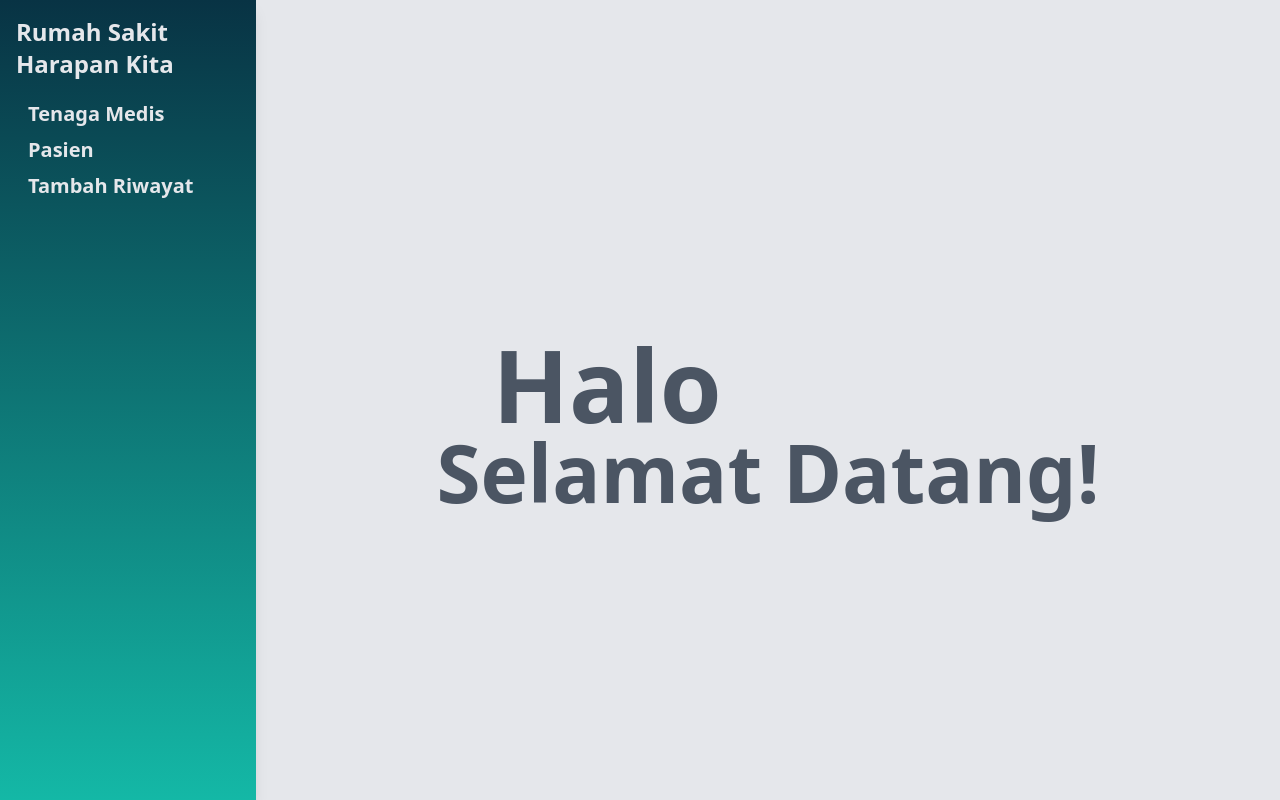
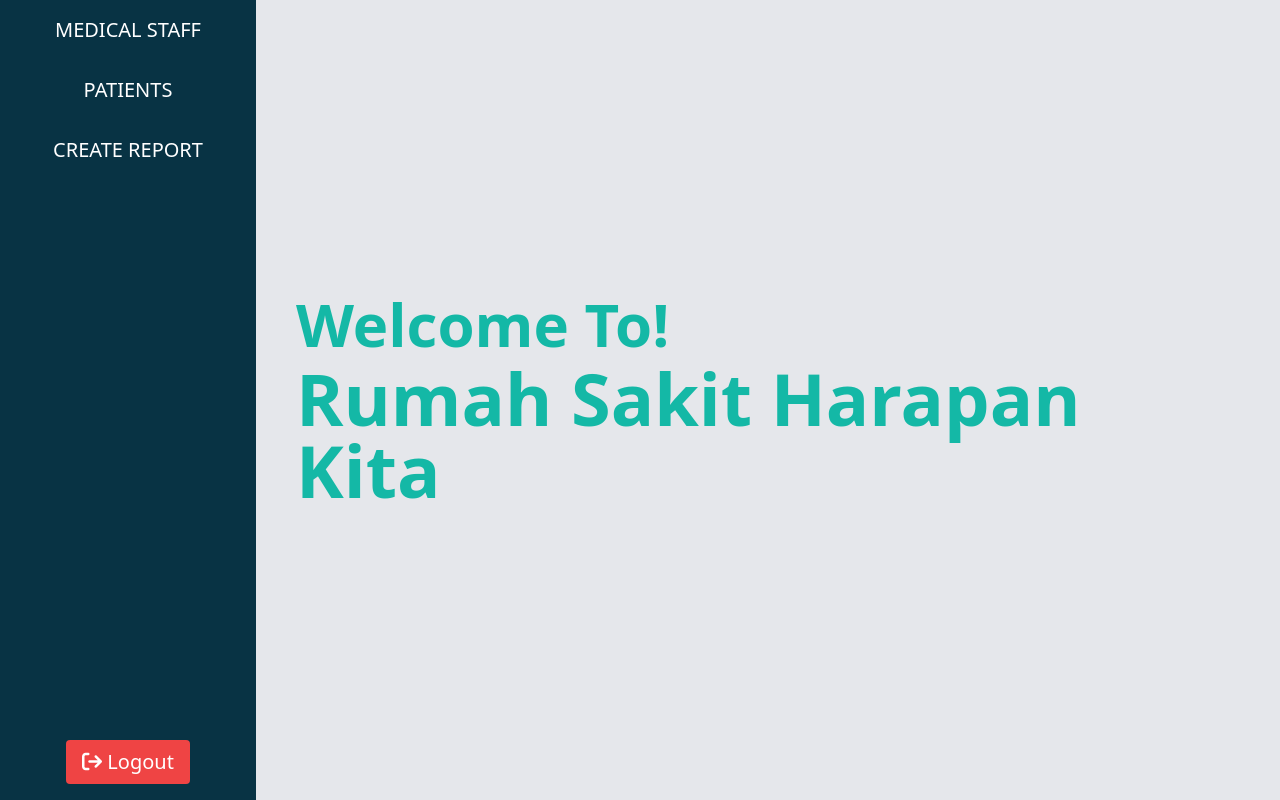
Before and after one commit to naufalkr/Hospital-Integraded-Management-System, a PHP site: page /Hospital-Integrated-Management-System/dashboard-rs.php in a window 1280 px wide. Run offline with PHP 8.4, Linux system fonts and the light colour scheme; data comes from the database, SQL or seed files in the repository; style sheets or scripts are compiled from the project's sources; some libraries are stand-ins or nearby versions.

Commit message:
Update UI RS

```diff
--- a/dashboard-rs.php
+++ b/dashboard-rs.php
@@ -45,11 +45,23 @@
 ?>
 <!DOCTYPE html>
 <html lang="en">
+
 <head>
   <meta charset="UTF-8" />
   <meta name="viewport" content="width=device-width, initial-scale=1.0" />
   <title>Document</title>
-    <link rel="stylesheet" href="dashboard-rs/output.css" />
+  <link rel="stylesheet" href="css/rs.css" />
+  <!-- Tailwind -->
+  <script src="https://cdn.tailwindcss.com"></script>
+
+  <!--font awesome-->
+  <link rel="stylesheet" href="https://cdnjs.cloudflare.com/ajax/libs/font-awesome/6.4.0/css/all.min.css" integrity="sha512-iecdLmaskl7CVkqkXNQ/ZH/XLlvWZOJyj7Yy7tcenmpD1ypASozpmT/E0iPtmFIB46ZmdtAc9eNBvH0H/ZpiBw==" crossorigin="anonymous" referrerpolicy="no-referrer" />
+
+  <!-- Poppins Font -->
+  <link rel="preconnect" href="https://fonts.googleapis.com" />
+  <link rel="preconnect" href="https://fonts.gstatic.com" crossorigin />
+  <link href="https://fonts.googleapis.com/css2?family=Poppins:ital,wght@0,100;0,200;0,300;0,400;0,500;0,600;0,700;0,800;0,900;1,100;1,200;1,300;1,400;1,500;1,600;1,700;1,800;1,900&display=swap" rel="stylesheet" />
+
   <style>
     .search-bar {
       padding: 0.5rem;
@@ -57,6 +69,7 @@
       border: 1px solid #ccc;
       border-radius: 5px;
     }
+
     .doctor-item {
       display: flex;
       justify-content: space-between;
@@ -66,6 +79,7 @@
       border-radius: 8px;
       box-shadow: 0 2px 4px rgba(0, 0, 0, 0.1);
     }
+
     .list-item {
       display: flex;
       justify-content: space-between;
@@ -77,29 +91,36 @@
     }
   </style>
 </head>
+
 <body class="bg-gray-200">
   <div class="flex h-screen">
     <!-- Sidebar -->
-      <div class="w-64 bg-gradient-to-b from-cyan-950 to-teal-500 p-4 shadow-lg text-white">
-        <h2 class="text-2xl font-bold mb-4 text-gray-200"><?php echo htmlspecialchars($rumah_sakit['nama_rumahsakit']); ?></h2>
-        <ul class="text-xl font-bold text-gray-200">
+    <div class="text-xl flex flex-col justify-between w-64 bg-cyan-950 text-center">
+      <ul>
+        <div class="justify-between">
           <li>
-            <a href="#" class="block py-1 px-3 rounded hover:bg-gray-600 hover:text-white" onclick="showTenagaMedis()">Tenaga Medis</a>
+            <a href="#" id="medicalStaffLink" class="block text-white py-4" onclick="showTenagaMedis()">MEDICAL STAFF</a>
           </li>
           <li>
-            <a href="#" class="block py-1 px-3 rounded hover:bg-gray-600 hover:text-white" onclick="showPasien()">Pasien</a>
+            <a href="#" id="pasienLink" class="block text-white py-4" onclick="showPasien()">PATIENTS</a>
           </li>
           <li>
-            <a href="#" class="block py-1 px-3 rounded hover:bg-gray-600 hover:text-white">Tambah Riwayat</a>
+            <a href="#" id="createReportLink" class="block text-white py-4">CREATE REPORT</a>
           </li>
+        </div>
       </ul>
+      <form action="includes/logoutinc.php">
+        <button class="rounded px-4 py-2 bg-red-500 text-white right-6 mb-4">
+          <i class="fa-solid fa-arrow-right-from-bracket"></i> Logout
+        </button>
+      </form>
     </div>
     <div class="flex-1 p-10 text-2xl font-bold">
       <div id="content" class="flex flex-col">
         <div class="h-[90vh] flex flex-col items-center justify-center ">
-            <div class="flex flex-col text-gray-600">
-              <h1 class="flex justify-start text-[100px] m-14">Halo</h1>
-              <h1 class="flex justify-end text-[80px]">Selamat Datang!</h1>
+          <div class="flex flex-col text-teal-500">
+            <h1 class=" justify-start text-6xl mb-2">Welcome To! </h1>
+            <h1 class=" justify-start text-7xl"><?php echo htmlspecialchars($rumah_sakit['nama_rumahsakit']); ?></h1>
           </div>
         </div>
       </div>
@@ -109,25 +130,25 @@
     let originalContent;
 
 
-      window.onload = function () {
+    window.onload = function() {
       originalContent = document.getElementById("content").innerHTML;
     };
 
     const tenagaMedis = `
         <div class="flex flex-row justify-between">
-          <h1 class="text-black">Daftar Tenaga Medis <?php echo htmlspecialchars($rumah_sakit['nama_rumahsakit']); ?></h1>
-          <div>
-            <input type="text" id="searchBar" class="search-bar" onkeyup="filterDoctors()" placeholder="Search for doctors..">
-            <button class="font-bold text-black rounded p-2 hover:bg-red-500 hover:text-white right-6" onclick="switchContent()">
-              Keluar
+            <button class=" text-cyan-950 mr-4 p-2" onclick="switchContent()">
+              <i class="fa-solid fa-chevron-left"></i>
             </button>
+            <div class="space-x-4">
+              <a href="../index.php" class="py-1 px-4 text-m font-regular rounded-full bg-teal-500 text-white">Add</a>
+              <input type="text" id="searchBar" onkeyup="filterDoctors()" placeholder="Search for doctors.." class="search-bar py-1 rounded-full bg-white text-gray-900 outline-none pl-6" />
             </div>
         </div>
-        <div class="h-[80vh] overflow-y-scroll rounded-lg">
+        <div class="h-[80vh] overflow-y-scroll custom-scrollbar rounded-lg">
           <ul id="doctorList">
             <?php foreach ($dokter_rs as $doks) : ?>
-              <li class="doctor-item">
-                <div class="flex items-center">
+              <li class="doctor-item bg-white">
+                <div class="flex items-center ">
                   <img src="dashboard-rs/avatar.jpg" class="w-20 h-20 rounded-full mx-4 my-2">
                   <div>
                     <p class="text-sm doctor-name"><?php echo htmlspecialchars($doks['nama_tenagamedis']); ?></p>
@@ -135,14 +156,14 @@
                   </div>
                 </div>
                 <div>
-                  <button class="hover:bg-teal-500 hover:text-white hover:rounded-lg p-2 py-1 my-2 mx-4" onclick="switchContent('Tenaga Medis View', '<?php echo $doks['tenagamedis_id']; ?>', '<?php echo htmlspecialchars($doks['nama_tenagamedis']); ?>')">View</button>
+                  <button class="hover:bg-teal-500 hover:text-white hover:rounded-lg p-2 py-1 my-2 mx-4" onclick="switchContent('MEDICAL STAFF View', '<?php echo $doks['tenagamedis_id']; ?>', '<?php echo htmlspecialchars($doks['nama_tenagamedis']); ?>')">View</button>
                 </div>
               </li>
             <?php endforeach; ?>
           </ul>
         </div>
         <div class="flex justify-center my-4">
-          <a href="../index.php" class="p-2 rounded-lg bg-gray-400 hover:bg-teal-500 text-white">Tambah Tenaga Medis</a>
+
         </div>
 
       `;
@@ -163,27 +184,29 @@
 
     const pasien = `
          <div class="flex flex-row justify-between">
-          <h1 class="text-black">Daftar Pasien <?php echo htmlspecialchars($rumah_sakit['nama_rumahsakit']); ?></h1>
-          <div>
-            <input type="text" id="searchBarPasien" class="search-bar" onkeyup="filterPatients()" placeholder="Search for patients..">
-            <button class="font-bold text-black rounded p-2 hover:bg-red-500 hover:text-white right-6" onclick="switchContent()">
-              Keluar
+            <button class=" text-cyan-950 mr-4 p-2" onclick="switchContent()">
+              <i class="fa-solid fa-chevron-left"></i>
             </button>
+            <div class="space-x-4">
+              <a href="../index.php" class="py-1 px-4 text-m font-regular rounded-full bg-teal-500 text-white">Add</a>
+              <input type="text" id="searchBarPasien" onkeyup="filterPatients()" placeholder="Search for patients.." class="search-bar py-1 rounded-full bg-white text-gray-900 outline-none pl-6" />
             </div>
         </div>
-        <div class="h-[80vh] overflow-y-scroll rounded-lg">
+        <div class="h-[80vh] overflow-y-scroll custom-scrollbar rounded-lg">
           <ul id="patientList">
             <?php foreach ($patients as $patient) : ?>
-              <li class="list-item">
-                <div class="flex items-center">
+              <li class="list-item bg-white">
+                <div class="flex items-center justify-between">
+                  <div class="flex flex-row items-center">
                     <img src="dashboard-rs/avatar.jpg" class="w-20 h-20 rounded-full mx-4 my-2">
-                  <div>
+                  <div class="items-center">
                     <p class="text-sm patient-name"><?php echo htmlspecialchars($patient['nama_pasien']); ?></p>
                     <p class="text-xs text-gray-400"><?php echo htmlspecialchars($patient['NIK']); ?></p>
                   </div>
                   </div>
                   <div>
-                  <button class="hover:bg-teal-500 hover:text-white hover:rounded-lg p-2 py-1 my-2 mx-4" onclick="switchContent('Pasien View', '<?php echo $patient['NIK']; ?>', '<?php echo htmlspecialchars($patient['nama_pasien']); ?>')">View</button>
+                    <button class="hover:bg-teal-500 hover:text-white hover:rounded-lg p-2 py-1 my-2 mx-2" onclick="switchContent('Pasien View', '<?php echo $patient['NIK']; ?>', '<?php echo htmlspecialchars($patient['nama_pasien']); ?>')">View</button>
+                  </div>
                 </div>
               </li>
             <?php endforeach; ?>
@@ -218,12 +241,11 @@
     }
 
     const tambahRiwayat = `
-        <button
-                    class="absolute mr-4 font-bold text-black rounded p-2 hover:bg-red-500 hover:text-white right-6" onclick="switchContent()">
-                    Keluar
+        <button class=" text-cyan-950 mr-4 p-2" onclick="switchContent()">
+              <i class="fa-solid fa-chevron-left"></i>
             </button>
         <div class="flex flex-col items-center justify-center h-[90vh]">
-        <h1 class="flex justify-center my-4 text-2xl text-gray-600">Tambah Riwayat</h1>
+        <h1 class="flex justify-center my-4 text-2xl text-gray-600">CREATE REPORT</h1>
 
 
            <form class="space-y-6 p-12 bg-white rounded-lg shadow-md text-gray" action="riwayatinc.php" method="post">
@@ -260,16 +282,18 @@
 
     function switchContent(contentType, id = null, nama = null) {
       switch (contentType) {
-            case "Tenaga Medis":
+        case "MEDICAL STAFF":
           content.innerHTML = tenagaMedis;
+          setActiveLink('medicalStaffLink');
           break;
-            case "Tenaga Medis View":
+        case "MEDICAL STAFF View":
           // Fetch patient list for the selected doctor
           // content.innerHTML = tenagaMedisView;
           fetchPatients(id, nama);
           break;
-            case "Pasien":
+        case "PATIENTS":
           content.innerHTML = pasien;
+          setActiveLink('pasienLink');
           break;
         case "Pasien View":
           // content.innerHTML = pasienView;
@@ -279,11 +303,13 @@
           // content.innerHTML = detailRiwayat;
           fetchPatientViewFull(id, nama);
           break;
-            case "Tambah Riwayat":
+        case "CREATE REPORT":
           content.innerHTML = tambahRiwayat;
+          setActiveLink('createReportLink');
           break;
         default:
           content.innerHTML = originalContent;
+          setActiveLink('');
       }
     }
 
@@ -312,17 +338,17 @@
       // Construct HTML for patient list
       let patientListHTML = `
                 <div class="flex flex-row justify-between">
+                <button class=" text-cyan-950" onclick="switchContent()">
+                <i class="fa-solid fa-chevron-left"></i>
+                </button>
                 <h1 class="text-black">Riwayat Pasien ${namaTenagaMedis}</h1>
-                    <button class="font-bold text-black rounded p-2 hover:bg-red-500 hover:text-white right-6" onclick="switchContent()">
-                        Keluar
-                    </button>
                 </div>
-                <div class="h-[90vh] overflow-y-scroll rounded-lg my-auto">
+                <div class="h-[90vh] overflow-y-scroll custom-scrollbar rounded-lg my-auto">
                     <ul>
             `;
       patients.forEach(patient => {
         patientListHTML += `
-                    <li class="flex items-center justify-between shadow-md m-4 rounded-lg">
+                    <li class="flex items-center justify-between shadow-md m-4 rounded-lg bg-white">
                         <div class="flex flex-row">
                             <img src="dashboard-rs/avatar.jpg" class="w-20 h-20 rounded-full mx-4 my-2">
                             <div class="flex items-center justify-center flex-col">
@@ -366,17 +392,17 @@
       // Example: Redirect to another page or load detailed information in the current view
       let patientListHTML = `
                 <div class="flex flex-row justify-between">
+                <button class="text-cyan-950" onclick="switchContent()">
+                <i class="fa-solid fa-chevron-left"></i>
+                </button>
                 <h1 class="text-black">Riwayat  - ${namaPasien}</h1>
-                    <button class="font-bold text-black rounded p-2 hover:bg-red-500 hover:text-white right-6" onclick="switchContent()">
-                        Keluar
-                    </button>
                 </div>
-                <div class="h-[90vh] overflow-y-scroll rounded-lg my-auto">
+                <div class="h-[90vh] overflow-y-scroll custom-scrollbar rounded-lg my-auto">
                     <ul>
             `;
       patients.forEach(patient => {
         patientListHTML += `
-                    <li class="flex items-center justify-between shadow-md m-4 rounded-lg">
+                    <li class="flex items-center justify-between shadow-md m-4 rounded-lg bg-white">
                         <div class="flex flex-row">
                             <img src="dashboard-rs/avatar.jpg" class="w-20 h-20 rounded-full mx-4 my-2">
                             <div class="flex items-center justify-center flex-col">
@@ -421,13 +447,13 @@
       const patient = patients[0];
 
       let patientDetailHTML = `
-            <div class="flex flex-row justify-between">
-                <h1 class="text-black">${keterangan}</h1>
-                <button class="font-bold text-black rounded p-2 hover:bg-red-500 hover:text-white right-6" onclick="switchContent()">
-                    Keluar
+            <div class="flex flex-row gap-4">
+            <button class=" text-cyan-950 " onclick="switchContent()">
+            <i class="fa-solid fa-chevron-left"></i>
             </button>
+            <p class="text-black">${keterangan}</p>
             </div>
-            <div class="h-[90vh] overflow-y-scroll rounded-lg my-auto">
+            <div class="h-[90vh] overflow-y-scroll custom-scrollbar rounded-lg my-auto">
                 <div class="flex flex-col items-center justify-center h-[90vh]">
 
                     <h1 class="flex justify-center my-4 text-2xl text-gray-600">Detail Riwayat</h1>
@@ -470,6 +496,23 @@
         switchContent(e.target.innerText);
       });
     });
+
+    function setActiveLink(activeLinkId) {
+      // Get all the links
+      const links = document.querySelectorAll('ul li a');
+
+      // Remove active class from all links
+      links.forEach(link => {
+        link.classList.remove('bg-[#041b23]', 'text-teal-500');
+        link.classList.add('text-white');
+      });
+
+      // Add active class to the clicked link
+      const activeLink = document.getElementById(activeLinkId);
+      activeLink.classList.remove('text-white');
+      activeLink.classList.add('bg-[#041b23]', 'text-teal-500');
+    }
   </script>
 </body>
+
 </html>
```
Lines whose indentation alone changed are shown as unchanged.
